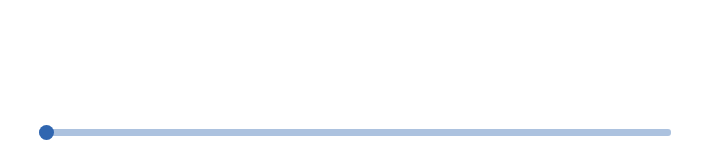
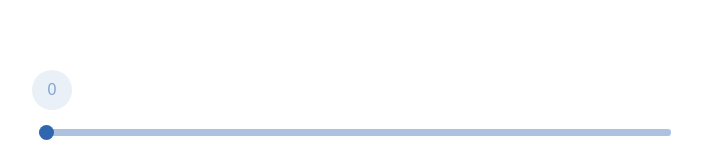
Before and after one commit to manvendra22/react-slider, a React app: page / in a window 1280 px wide. Shown: the part 277-437 px from the top of the page, without its empty margins (287-989 px from the left). Built offline with nearby package versions, Linux system fonts and the light colour scheme.

Commit message:
[Feature] Bubble added

```diff
--- a/src/App.js
+++ b/src/App.js
@@ -1,5 +1,6 @@
 import React, { useState } from "react";
 import Slider from "./Slider";
+import Bubble from "./Bubble";
 
 import "./styles.css";
 
@@ -14,6 +15,7 @@ export default function App() {
     return (
         <div className="App">
             <div className="slider-container">
+                <Bubble value={value} />
                 <Slider
                     min={0}
                     max={100}
--- /dev/null
+++ b/src/Bubble.js
@@ -0,0 +1,11 @@
+import React from "react";
+
+export default function Slider(props) {
+    const { value } = props;
+
+    return (
+        <div className="bubble">
+            {value}
+        </div>
+    );
+}
--- a/src/styles.css
+++ b/src/styles.css
@@ -8,6 +8,7 @@
 
 .slider-container {
     width: 50%;
+    position: relative;
 }
 
 .slider {
@@ -39,3 +40,17 @@
     height: 12px;
     width: 12px;
 }
+
+.bubble {
+    display: flex;
+    align-items: center;
+    justify-content: center;
+    position: absolute;
+    height: 40px;
+    width: 40px;
+    bottom: 30px;
+    left: -5px;
+    border-radius: 50%;
+    background-color: #eaf0f7;
+    color: #83a3d0;
+}
```
